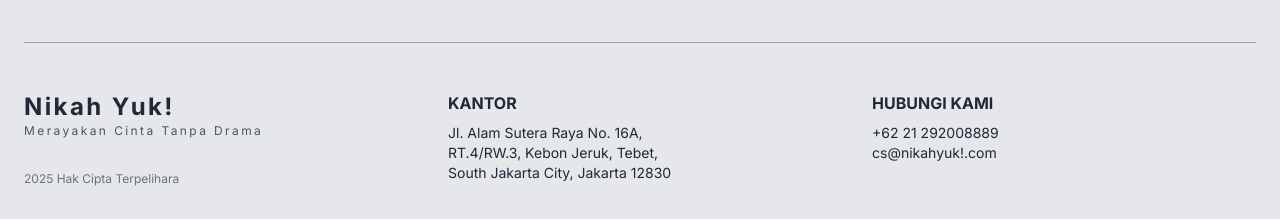
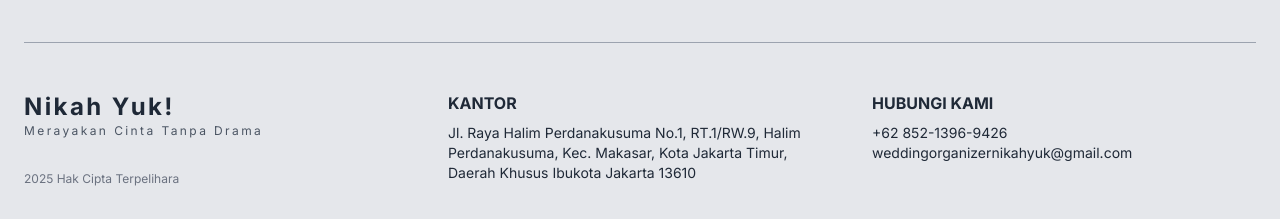
Before and after one commit to weddingorganizernikahyuk/weddingorganizernikahyuk.github.io, a plain HTML site: page index.html in a window 1280 px wide. Shown: the part 2051-2270 px from the top of the page. Drawn offline with nearby package versions, Linux system fonts and the light colour scheme.

Commit message:
index.html

```diff
--- a/index.html
+++ b/index.html
@@ -191,12 +191,12 @@
                 </div>
                 <div class="md:w-1/3">
                     <h4 class="font-bold mb-2">KANTOR</h4>
-                    <p class="text-sm">Jl. Alam Sutera Raya No. 16A, <br> RT.4/RW.3, Kebon Jeruk, Tebet, <br> South Jakarta City, Jakarta 12830</p>
+                    <p class="text-sm">Jl. Raya Halim Perdanakusuma No.1, RT.1/RW.9, Halim Perdanakusuma, Kec. Makasar, Kota Jakarta Timur, Daerah Khusus Ibukota Jakarta 13610</p>
                 </div>
                 <div class="md:w-1/3">
                     <h4 class="font-bold mb-2">HUBUNGI KAMI</h4>
-                    <p class="text-sm">+62 21 292008889</p>
-                    <p class="text-sm">cs@nikahyuk!.com</p>
+                    <p class="text-sm">+62 852-1396-9426</p>
+                    <p class="text-sm">weddingorganizernikahyuk@gmail.com</p>
                 </div>
             </div>
         </div>
```
